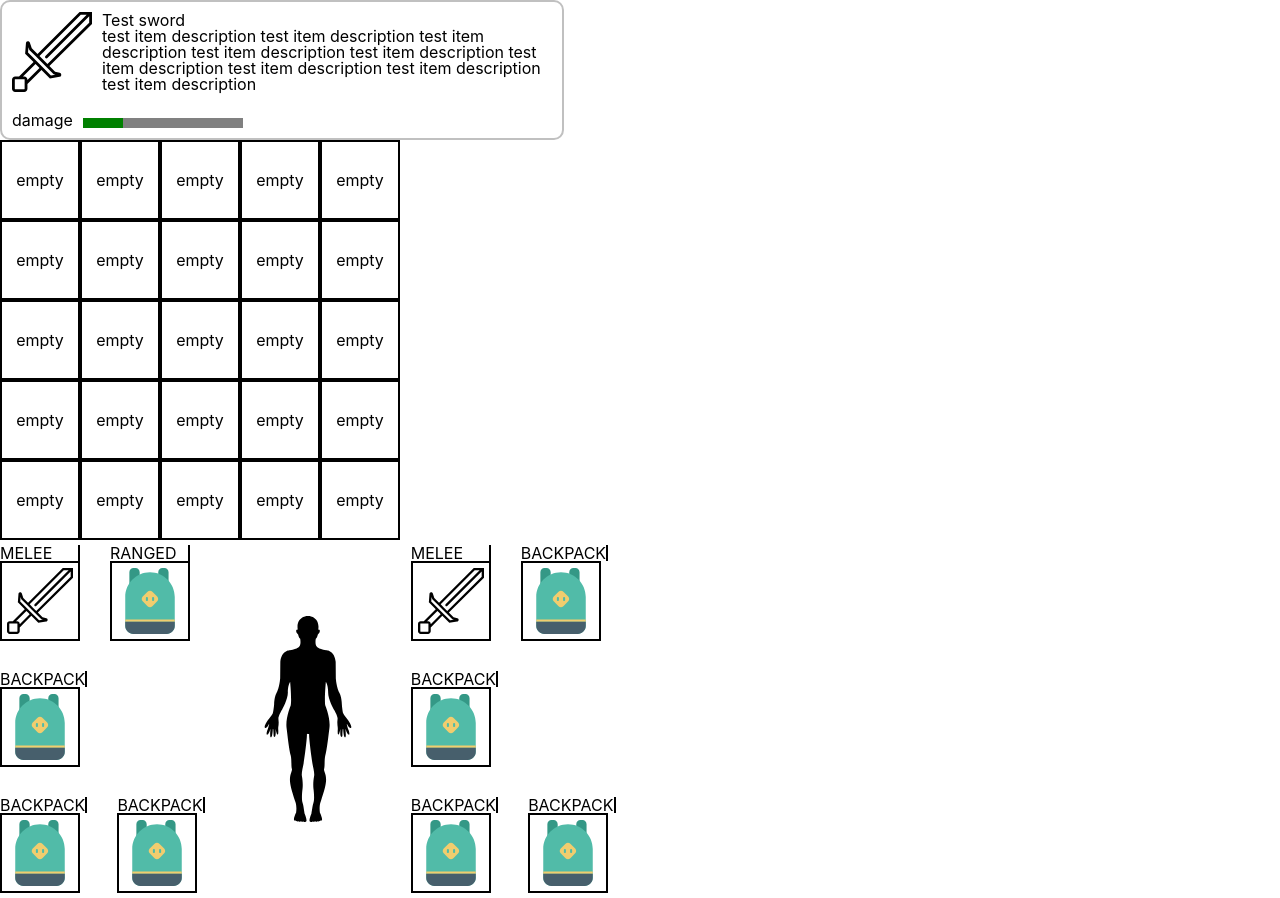
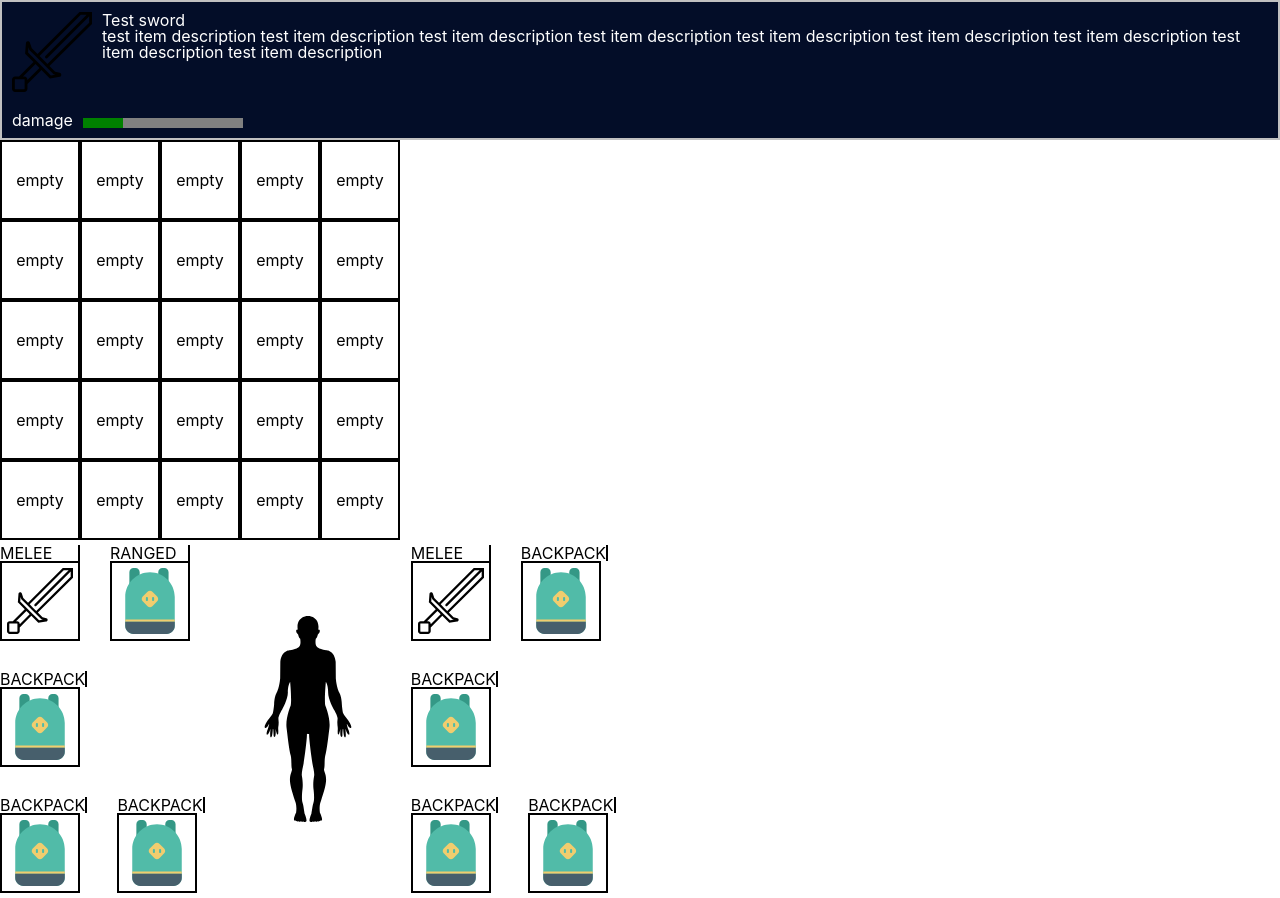
Before and after one commit to AndriiManyak/epic-stories, a Next.js app: page / in a window 1280 px wide. Built offline with nearby package versions, Linux system fonts and the light colour scheme.

Commit message:
update InventoryItemDetails

```diff
--- a/components/inventory/InventoryItemDetails.tsx
+++ b/components/inventory/InventoryItemDetails.tsx
@@ -32,11 +32,10 @@ export const InventoryItemDetails = ({ item }: Props) => {
 };
 
 const Container = styled.div`
-  width: fit-content;
-
+  color: ${({ theme }) => theme.colors.white};
+  background: ${({ theme }) => theme.colors.primary};
   padding: 10px;
   border: 2px solid ${({ theme }) => theme.colors.primaryBorder};
-  border-radius: 10px;
 `;
 
 const ItemMainDetails = styled.div`
@@ -48,6 +47,7 @@ const ItemImageWrapper = styled.div`
   margin-right: 10px;
   height: 80px;
   width: 80px;
+  min-width: 80px;
 
   position: relative;
 `;
@@ -56,6 +56,4 @@ const ItemInfoWrapper = styled.div``;
 
 const ItemName = styled.p``;
 
-const ItemDescription = styled.p`
-  max-width: 450px;
-`;
+const ItemDescription = styled.p``;
```
